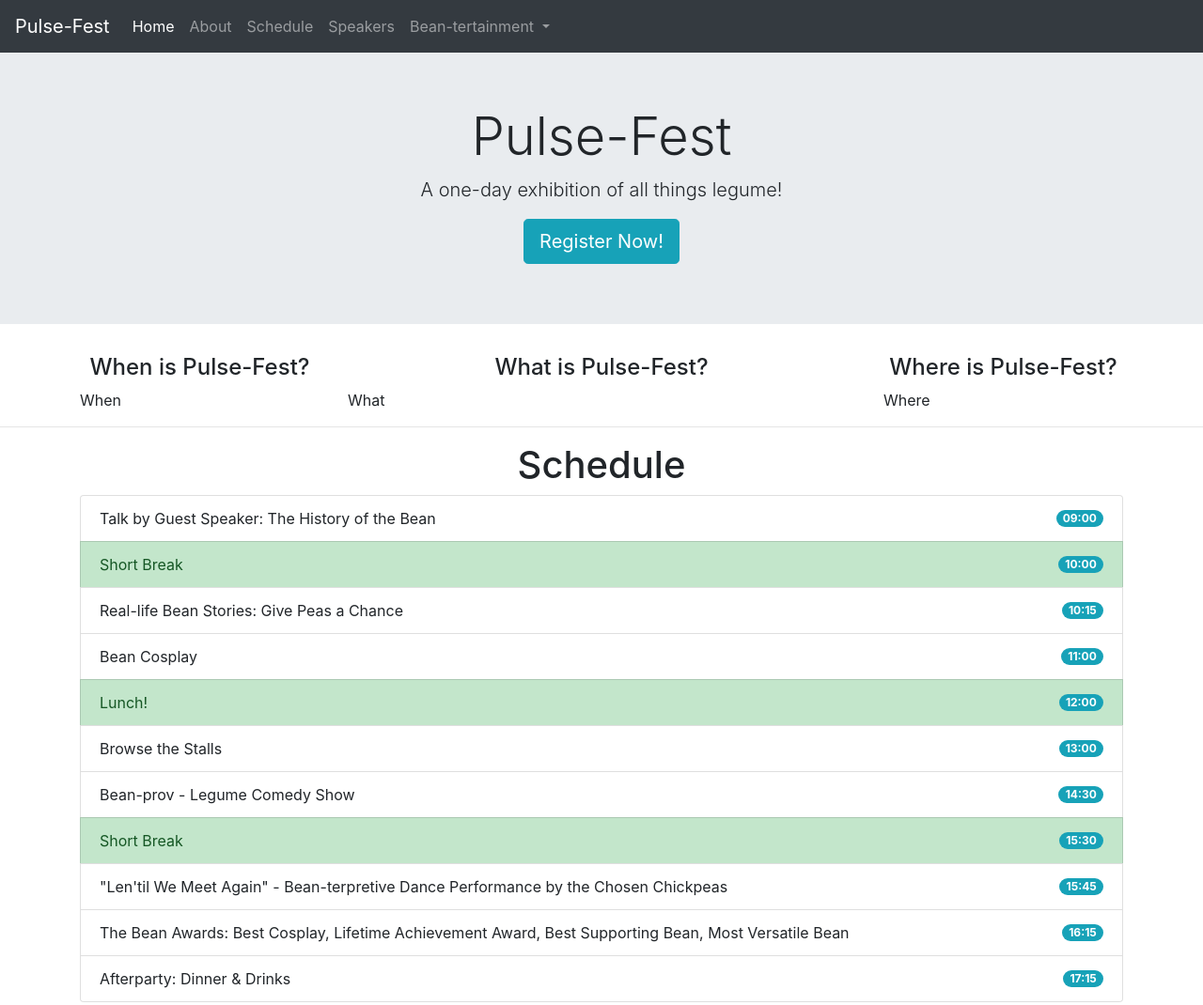
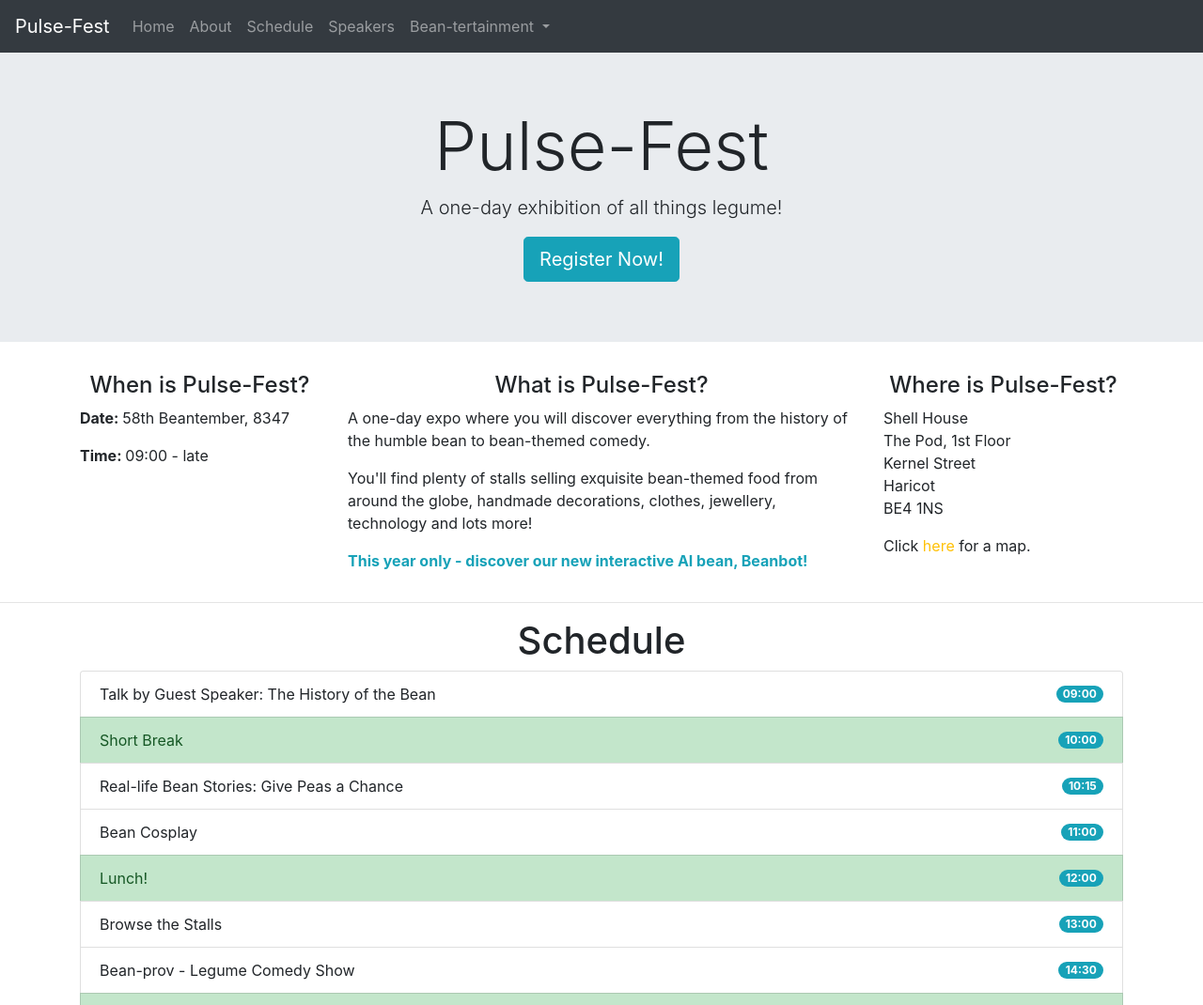
Before and after one commit to sparzipan/pulse-fest, a plain HTML site: page index.html in a window 1280 px wide. Shown: the top 1070 px of the page at 94% size. Drawn offline with nearby package versions, Linux system fonts and the light colour scheme.

Commit message:
Add link colour, detail in the when, where and what section

```diff
--- a/index.html
+++ b/index.html
@@ -22,8 +22,8 @@
     </button>
     <div class="collapse navbar-collapse" id="navbarNavDropdown">
       <ul class="navbar-nav">
-        <li class="nav-item active">
-          <a class="nav-link" href="#home">Home <span class="sr-only">(current)</span></a>
+        <li class="nav-item">
+          <a class="nav-link" href="#home">Home </a>
         </li>
         <li class="nav-item">
           <a class="nav-link" href="#about">About</a>
@@ -55,7 +55,7 @@
   <!-- /jumbotron -->
   <div class="jumbotron jumbotron-fluid">
     <div class="container text-center">
-      <h1 class="display-4 text-center">Pulse-Fest</h1>
+      <h1 class="display-3 text-center">Pulse-Fest</h1>
       <p class="lead text-center">A one-day exhibition of all things legume!</p>
       <button type="button" class="btn btn-info btn-lg text-center">Register Now!</button>
     </div>
@@ -67,15 +67,25 @@
     <div class="row">
       <div class="col-sm">
         <h4 class="text-center">When is Pulse-Fest?</h4>
-        When
+        <p><span class="font-weight-bold">Date: </span>58th Beantember, 8347</p>
+        <p><span class="font-weight-bold">Time: </span>09:00 - late</p>
       </div>
       <div class="col-sm-6">
         <h4 class="text-center">What is Pulse-Fest?</h4>
-        What
+        <p>A one-day expo where you will discover everything from the history of the humble bean to bean-themed comedy.</p>
+        <p>You'll find plenty of stalls selling exquisite bean-themed food from around the globe, handmade decorations, clothes, jewellery, technology and lots more!</p>
+        <p class="font-weight-bold text-info">This year only - discover our new interactive AI bean, Beanbot!</p>
       </div>
       <div class="col-sm">
         <h4 class="text-center">Where is Pulse-Fest?</h4>
-        Where
+        <address>
+          Shell House<br>
+          The Pod, 1st Floor<br>
+          Kernel Street<br>
+          Haricot<br>
+          BE4 1NS
+        </address>
+        <p>Click <a class="text-warning" href="" target="_blank">here</a> for a map.</p>
       </div>
     </div>
   </div>
@@ -230,10 +240,6 @@
   </div>
   <!-- /footer -->
 
-
-
-
-
   <!-- Optional JavaScript -->
   <!-- jQuery first, then Popper.js, then Bootstrap JS -->
   <script src="https://code.jquery.com/jquery-3.2.1.slim.min.js" integrity="sha384-KJ3o2DKtIkvYIK3UENzmM7KCkRr/rE9/Qpg6aAZGJwFDMVNA/GpGFF93hXpG5KkN" crossorigin="anonymous"></script>
```
Lines whose indentation alone changed are shown as unchanged.
